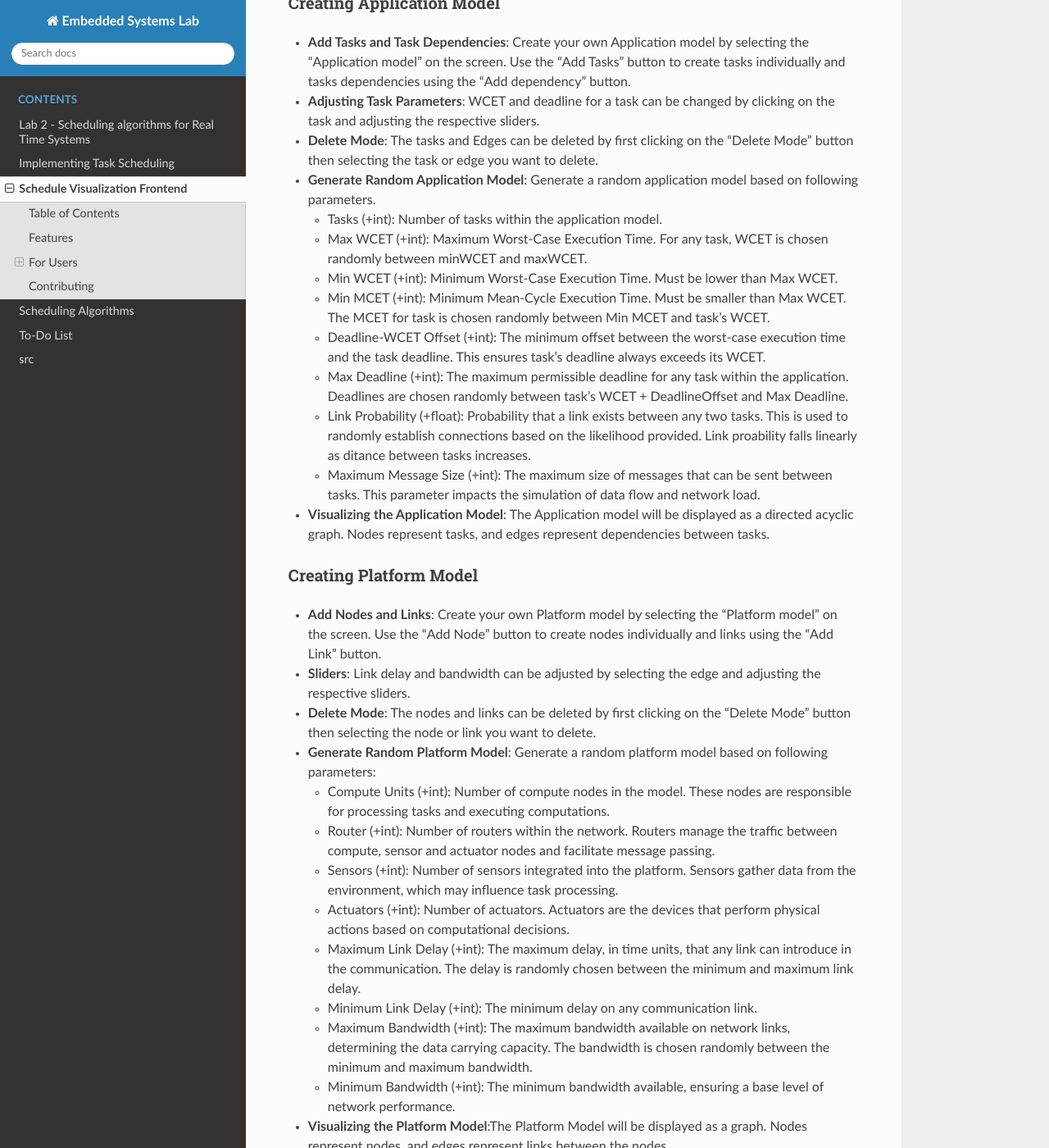
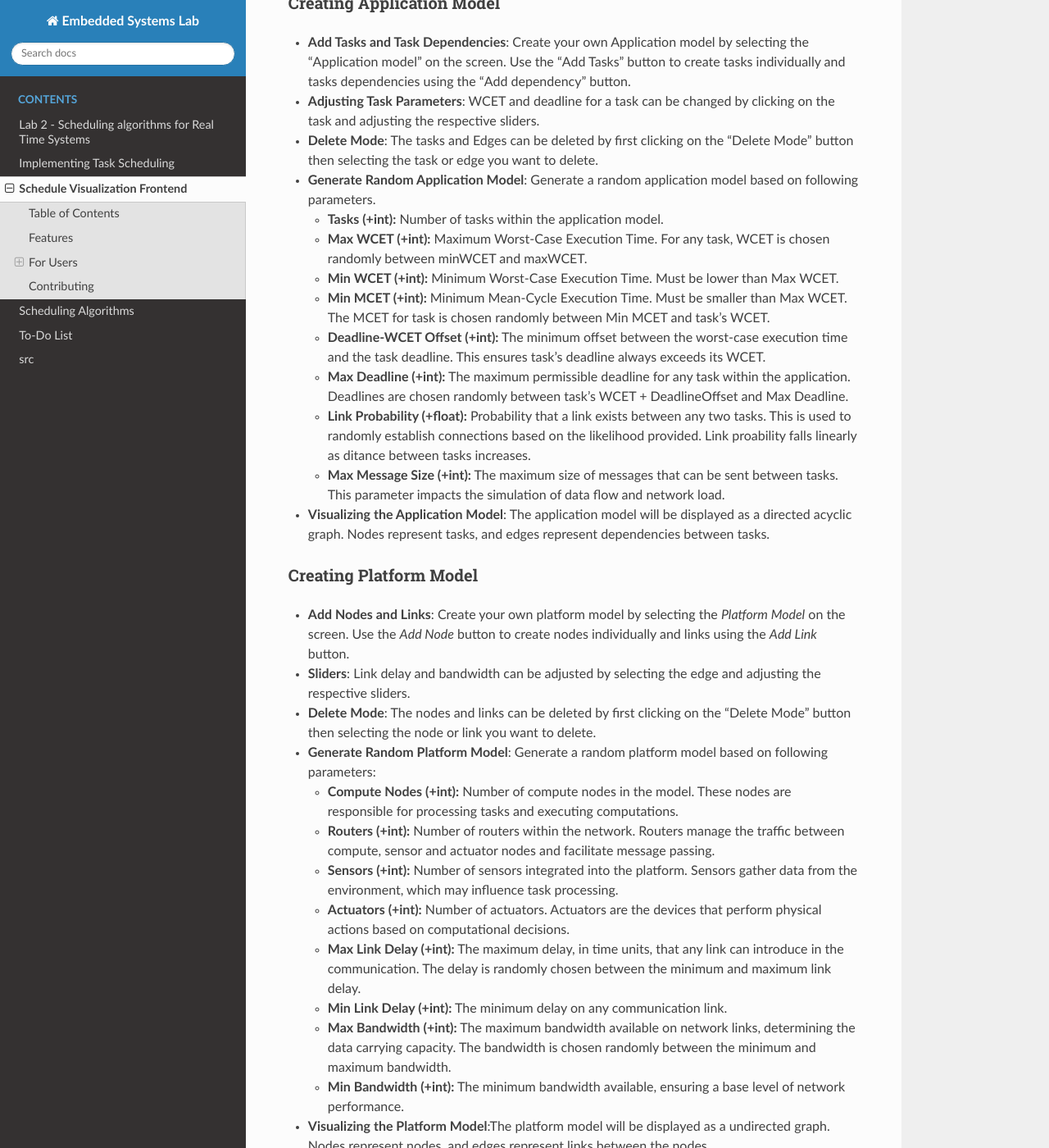
Before and after one commit to umerrauf6/A-Scheduling-Algorithms-Simulator, a Sphinx documentation site: the page built from docs/source/schedule-visualization-frontend.md, in a window 1280 px wide and 1400 px high, scrolled down 1109 px. Shown: the whole window at 82% size. Built offline with Sphinx 7.4.7 and the Read the Docs theme 2.0.0, drawn with Linux system fonts in a browser that asks for light colours; pages that are not in the unit, such as notebooks, are missing from menus; some of the changed text lies outside the part shown.

Commit message:
minor: docs for frontend random am and pm

```diff
--- a/docs/source/schedule-visualization-frontend.md
+++ b/docs/source/schedule-visualization-frontend.md
@@ -44,36 +44,36 @@
   - **Delete Mode**: The tasks and Edges can be deleted by first clicking on the "Delete Mode" button then selecting the task or edge you want to delete.
 
   - **Generate Random Application Model**: Generate a random application model based on following parameters.
-    - Tasks (+int): Number of tasks within the application model.
-    - Max WCET (+int): Maximum Worst-Case Execution Time. For any task, WCET is chosen randomly between minWCET and maxWCET.
-    - Min WCET (+int): Minimum Worst-Case Execution Time. Must be lower than Max WCET.
-    - Min MCET (+int): Minimum Mean-Cycle Execution Time. Must be smaller than Max WCET. The MCET for task is chosen randomly between Min MCET and task's WCET.
-    - Deadline-WCET Offset (+int): The minimum offset between the worst-case execution time and the task deadline. This ensures task's deadline always exceeds its WCET.
-    - Max Deadline (+int): The maximum permissible deadline for any task within the application. Deadlines are chosen randomly between task's WCET + DeadlineOffset and Max Deadline.
-    - Link Probability (+float): Probability that a link exists between any two tasks. This is used to randomly establish connections based on the likelihood provided. Link proability falls linearly as ditance between tasks increases.
-    - Maximum Message Size (+int): The maximum size of messages that can be sent between tasks. This parameter impacts the simulation of data flow and network load.
+    - **Tasks (+int):** Number of tasks within the application model.
+    - **Max WCET (+int):** Maximum Worst-Case Execution Time. For any task, WCET is chosen randomly between minWCET and maxWCET.
+    - **Min WCET (+int):** Minimum Worst-Case Execution Time. Must be lower than Max WCET.
+    - **Min MCET (+int):** Minimum Mean-Cycle Execution Time. Must be smaller than Max WCET. The MCET for task is chosen randomly between Min MCET and task's WCET.
+    - **Deadline-WCET Offset (+int):** The minimum offset between the worst-case execution time and the task deadline. This ensures task's deadline always exceeds its WCET.
+    - **Max Deadline (+int):** The maximum permissible deadline for any task within the application. Deadlines are chosen randomly between task's WCET + DeadlineOffset and Max Deadline.
+    - **Link Probability (+float):** Probability that a link exists between any two tasks. This is used to randomly establish connections based on the likelihood provided. Link proability falls linearly as ditance between tasks increases.
+    - **Max Message Size (+int):** The maximum size of messages that can be sent between tasks. This parameter impacts the simulation of data flow and network load.
 
-  - **Visualizing the Application Model**: The Application model will be displayed as a directed acyclic graph. Nodes represent tasks, and edges represent dependencies between tasks.
+  - **Visualizing the Application Model**: The application model will be displayed as a directed acyclic graph. Nodes represent tasks, and edges represent dependencies between tasks.
 
 ### Creating Platform Model
 
-  - **Add Nodes and Links**: Create your own Platform model by selecting the "Platform model" on the screen. Use the "Add Node" button to create nodes individually and links using the "Add Link" button.
+  - **Add Nodes and Links**: Create your own platform model by selecting the *Platform Model* on the screen. Use the *Add Node* button to create nodes individually and links using the *Add Link* button.
 
   - **Sliders**: Link delay and bandwidth  can be adjusted by selecting the edge and adjusting the respective sliders.
 
   - **Delete Mode**: The nodes and links can be deleted by first clicking on the "Delete Mode" button then selecting the node or link you want to delete.
 
   - **Generate Random Platform Model**: Generate a random platform model based on following parameters:
-    - Compute Units (+int): Number of compute nodes in the model. These nodes are responsible for processing tasks and executing computations.
-    - Router (+int): Number of routers within the network. Routers manage the traffic between compute, sensor and actuator nodes and facilitate message passing.
-    - Sensors (+int): Number of sensors integrated into the platform. Sensors gather data from the environment, which may influence task processing.
-    - Actuators (+int): Number of actuators. Actuators are the devices that perform physical actions based on computational decisions.
-    - Maximum Link Delay (+int): The maximum delay, in time units, that any link can introduce in the communication. The delay is randomly chosen between the minimum and maximum link delay.
-    - Minimum Link Delay (+int): The minimum delay on any communication link.
-    - Maximum Bandwidth (+int): The maximum bandwidth available on network links, determining the data carrying capacity. The bandwidth is chosen randomly between the minimum and maximum bandwidth.
-    - Minimum Bandwidth (+int): The minimum bandwidth available, ensuring a base level of network performance.
+    - **Compute Nodes (+int):** Number of compute nodes in the model. These nodes are responsible for processing tasks and executing computations.
+    - **Routers (+int):** Number of routers within the network. Routers manage the traffic between compute, sensor and actuator nodes and facilitate message passing.
+    - **Sensors (+int):** Number of sensors integrated into the platform. Sensors gather data from the environment, which may influence task processing.
+    - **Actuators (+int):** Number of actuators. Actuators are the devices that perform physical actions based on computational decisions.
+    - **Max Link Delay (+int):** The maximum delay, in time units, that any link can introduce in the communication. The delay is randomly chosen between the minimum and maximum link delay.
+    - **Min Link Delay (+int):** The minimum delay on any communication link.
+    - **Max Bandwidth (+int):** The maximum bandwidth available on network links, determining the data carrying capacity. The bandwidth is chosen randomly between the minimum and maximum bandwidth.
+    - **Min Bandwidth (+int):** The minimum bandwidth available, ensuring a base level of network performance.
 
-  - **Visualizing the Platform Model**:The Platform Model will be displayed as a graph. Nodes represent nodes, and edges represent links between the nodes.
+  - **Visualizing the Platform Model**:The platform model will be displayed as a undirected graph. Nodes represent nodes, and edges represent links between the nodes.
 
 ### Hotkeys
 
```
